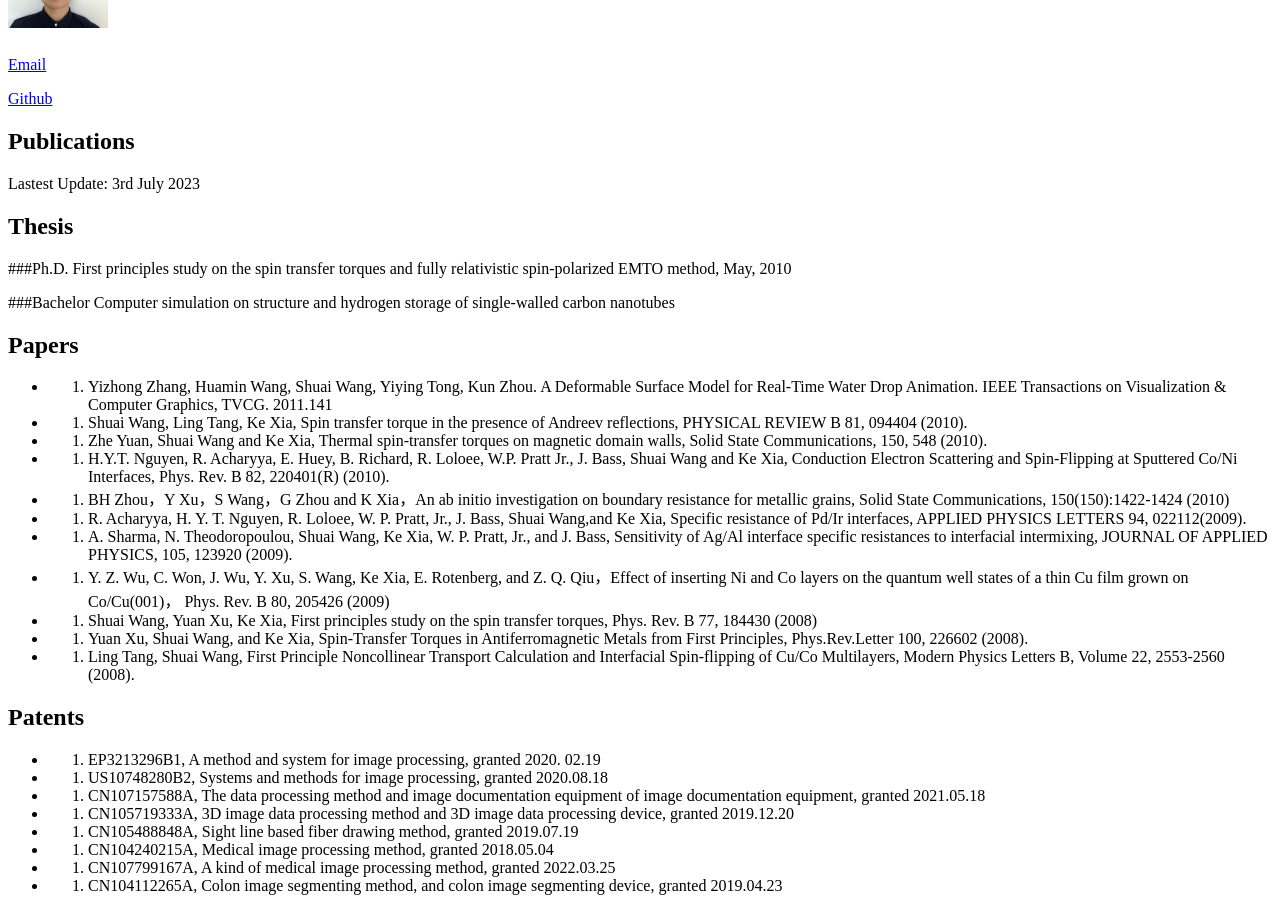
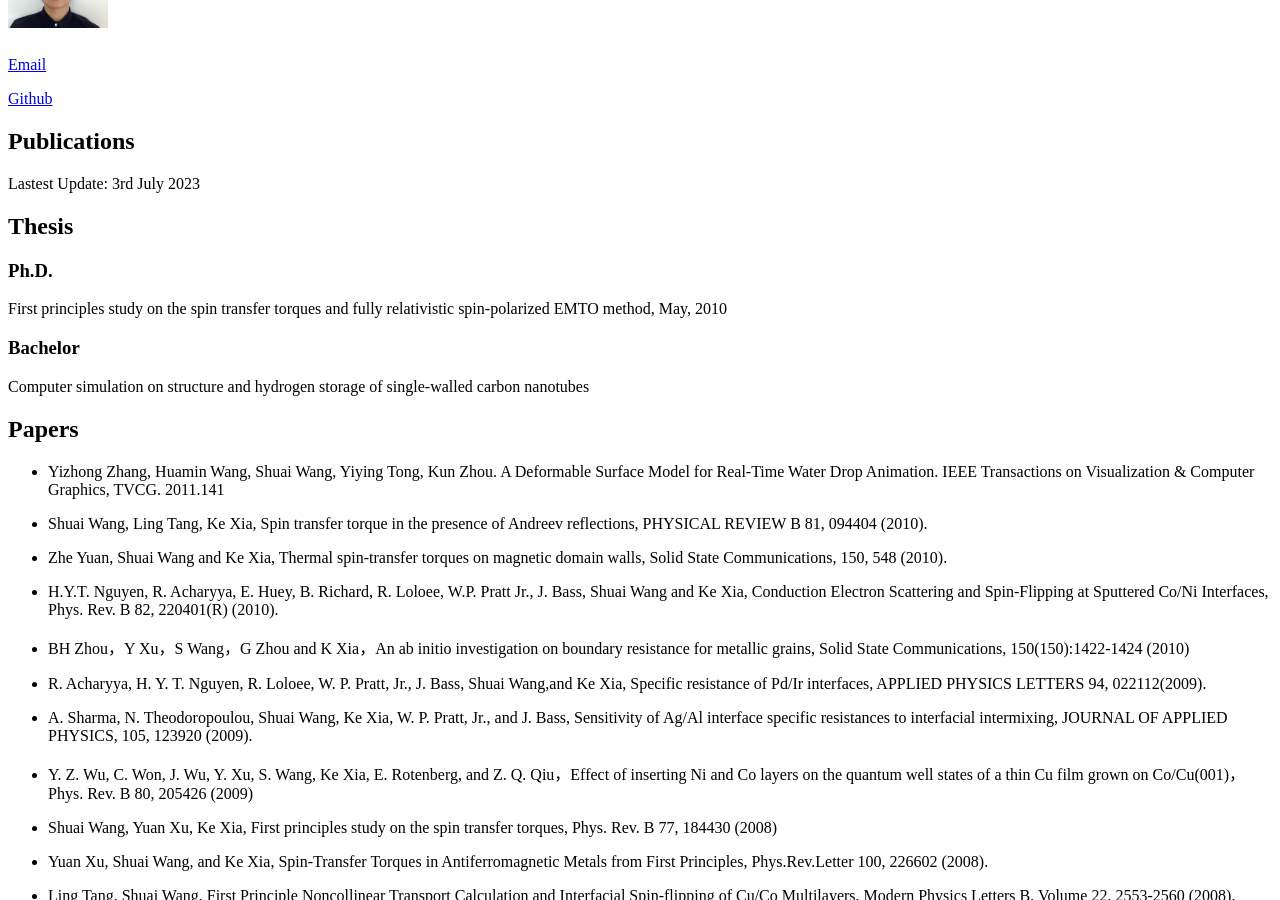
Before and after one commit to swang81/swang81.github.io, a Jekyll site: the page built from publications.md, in a window 1280 px wide and 900 px high, scrolled down 356 px. Built offline with Jekyll 4.4.1, drawn with Linux system fonts in a browser that asks for light colours; nearby versions of some CDN libraries; comment, search, counter and statistics services are not loaded; some of the changed lines change nothing that is shown.

```diff
--- a/publications.md
+++ b/publications.md
@@ -10,43 +10,43 @@
 
 ## Thesis
 
-###Ph.D.
+### Ph.D.
 First principles study on the spin transfer torques and fully relativistic spin-polarized EMTO method, May, 2010
 
-###Bachelor
+### Bachelor
 Computer simulation on structure and hydrogen storage of single-walled carbon nanotubes
 
 ## Papers
 
-- 1. Yizhong Zhang, Huamin Wang, Shuai Wang, Yiying Tong, Kun Zhou. A Deformable Surface Model for Real-Time Water Drop Animation. IEEE Transactions on Visualization & Computer Graphics, TVCG. 2011.141
+- Yizhong Zhang, Huamin Wang, Shuai Wang, Yiying Tong, Kun Zhou. A Deformable Surface Model for Real-Time Water Drop Animation. IEEE Transactions on Visualization & Computer Graphics, TVCG. 2011.141
 
-- 2. Shuai Wang, Ling Tang, Ke Xia, Spin transfer torque in the presence of Andreev reflections, PHYSICAL REVIEW B 81, 094404 (2010).
+- Shuai Wang, Ling Tang, Ke Xia, Spin transfer torque in the presence of Andreev reflections, PHYSICAL REVIEW B 81, 094404 (2010).
 
-- 3. Zhe Yuan, Shuai Wang and Ke Xia, Thermal spin-transfer torques on magnetic domain walls, Solid State Communications, 150, 548 (2010).
+- Zhe Yuan, Shuai Wang and Ke Xia, Thermal spin-transfer torques on magnetic domain walls, Solid State Communications, 150, 548 (2010).
 
-- 4. H.Y.T. Nguyen, R. Acharyya, E. Huey, B. Richard, R. Loloee, W.P. Pratt Jr., J. Bass, Shuai Wang and Ke Xia, Conduction Electron Scattering and Spin-Flipping at Sputtered Co/Ni Interfaces, Phys. Rev. B 82, 220401(R) (2010).
+- H.Y.T. Nguyen, R. Acharyya, E. Huey, B. Richard, R. Loloee, W.P. Pratt Jr., J. Bass, Shuai Wang and Ke Xia, Conduction Electron Scattering and Spin-Flipping at Sputtered Co/Ni Interfaces, Phys. Rev. B 82, 220401(R) (2010).
 
-- 5. BH Zhou，Y Xu，S Wang，G Zhou and K Xia，An ab initio investigation on boundary resistance for metallic grains, Solid State Communications, 150(150):1422-1424 (2010)
+- BH Zhou，Y Xu，S Wang，G Zhou and K Xia，An ab initio investigation on boundary resistance for metallic grains, Solid State Communications, 150(150):1422-1424 (2010)
 
-- 6. R. Acharyya, H. Y. T. Nguyen, R. Loloee, W. P. Pratt, Jr., J. Bass, Shuai Wang,and Ke Xia, Specific resistance of Pd/Ir interfaces, APPLIED PHYSICS LETTERS 94, 022112(2009).
+- R. Acharyya, H. Y. T. Nguyen, R. Loloee, W. P. Pratt, Jr., J. Bass, Shuai Wang,and Ke Xia, Specific resistance of Pd/Ir interfaces, APPLIED PHYSICS LETTERS 94, 022112(2009).
 
-- 7. A. Sharma, N. Theodoropoulou, Shuai Wang, Ke Xia, W. P. Pratt, Jr., and J. Bass, Sensitivity of Ag/Al interface specific resistances to interfacial intermixing, JOURNAL OF APPLIED PHYSICS, 105, 123920 (2009).
+- A. Sharma, N. Theodoropoulou, Shuai Wang, Ke Xia, W. P. Pratt, Jr., and J. Bass, Sensitivity of Ag/Al interface specific resistances to interfacial intermixing, JOURNAL OF APPLIED PHYSICS, 105, 123920 (2009).
 
-- 8. Y. Z. Wu, C. Won, J. Wu, Y. Xu, S. Wang, Ke Xia, E. Rotenberg, and Z. Q. Qiu，Effect of inserting Ni and Co layers on the quantum well states of a thin Cu film grown on Co/Cu(001)， Phys. Rev. B 80, 205426 (2009)
+- Y. Z. Wu, C. Won, J. Wu, Y. Xu, S. Wang, Ke Xia, E. Rotenberg, and Z. Q. Qiu，Effect of inserting Ni and Co layers on the quantum well states of a thin Cu film grown on Co/Cu(001)， Phys. Rev. B 80, 205426 (2009)
 
-- 9. Shuai Wang, Yuan Xu, Ke Xia, First principles study on the spin transfer torques, Phys. Rev. B 77, 184430 (2008)
+- Shuai Wang, Yuan Xu, Ke Xia, First principles study on the spin transfer torques, Phys. Rev. B 77, 184430 (2008)
 
-- 10. Yuan Xu, Shuai Wang, and Ke Xia, Spin-Transfer Torques in Antiferromagnetic Metals from First Principles, Phys.Rev.Letter 100, 226602 (2008).
+- Yuan Xu, Shuai Wang, and Ke Xia, Spin-Transfer Torques in Antiferromagnetic Metals from First Principles, Phys.Rev.Letter 100, 226602 (2008).
 
-- 11. Ling Tang, Shuai Wang, First Principle Noncollinear Transport Calculation and Interfacial Spin-flipping of Cu/Co Multilayers, Modern Physics Letters B, Volume 22, 2553-2560 (2008).
+- Ling Tang, Shuai Wang, First Principle Noncollinear Transport Calculation and Interfacial Spin-flipping of Cu/Co Multilayers, Modern Physics Letters B, Volume 22, 2553-2560 (2008).
 
 ## Patents
 
-- 1. EP3213296B1, A method and system for image processing, granted 2020. 02.19
-- 2. US10748280B2, Systems and methods for image processing, granted 2020.08.18
-- 3. CN107157588A, The data processing method and image documentation equipment of image documentation equipment, granted 2021.05.18
-- 4. CN105719333A, 3D image data processing method and 3D image data processing device, granted 2019.12.20
-- 5. CN105488848A, Sight line based fiber drawing method, granted 2019.07.19
-- 6. CN104240215A, Medical image processing method, granted 2018.05.04
-- 7. CN107799167A, A kind of medical image processing method, granted 2022.03.25
-- 8. CN104112265A, Colon image segmenting method, and colon image segmenting device, granted 2019.04.23
+- EP3213296B1, A method and system for image processing, granted 2020. 02.19
+- US10748280B2, Systems and methods for image processing, granted 2020.08.18
+- CN107157588A, The data processing method and image documentation equipment of image documentation equipment, granted 2021.05.18
+- CN105719333A, 3D image data processing method and 3D image data processing device, granted 2019.12.20
+- CN105488848A, Sight line based fiber drawing method, granted 2019.07.19
+- CN104240215A, Medical image processing method, granted 2018.05.04
+- CN107799167A, A kind of medical image processing method, granted 2022.03.25
+- CN104112265A, Colon image segmenting method, and colon image segmenting device, granted 2019.04.23
```
Also changed, not shown: 5 other files.
